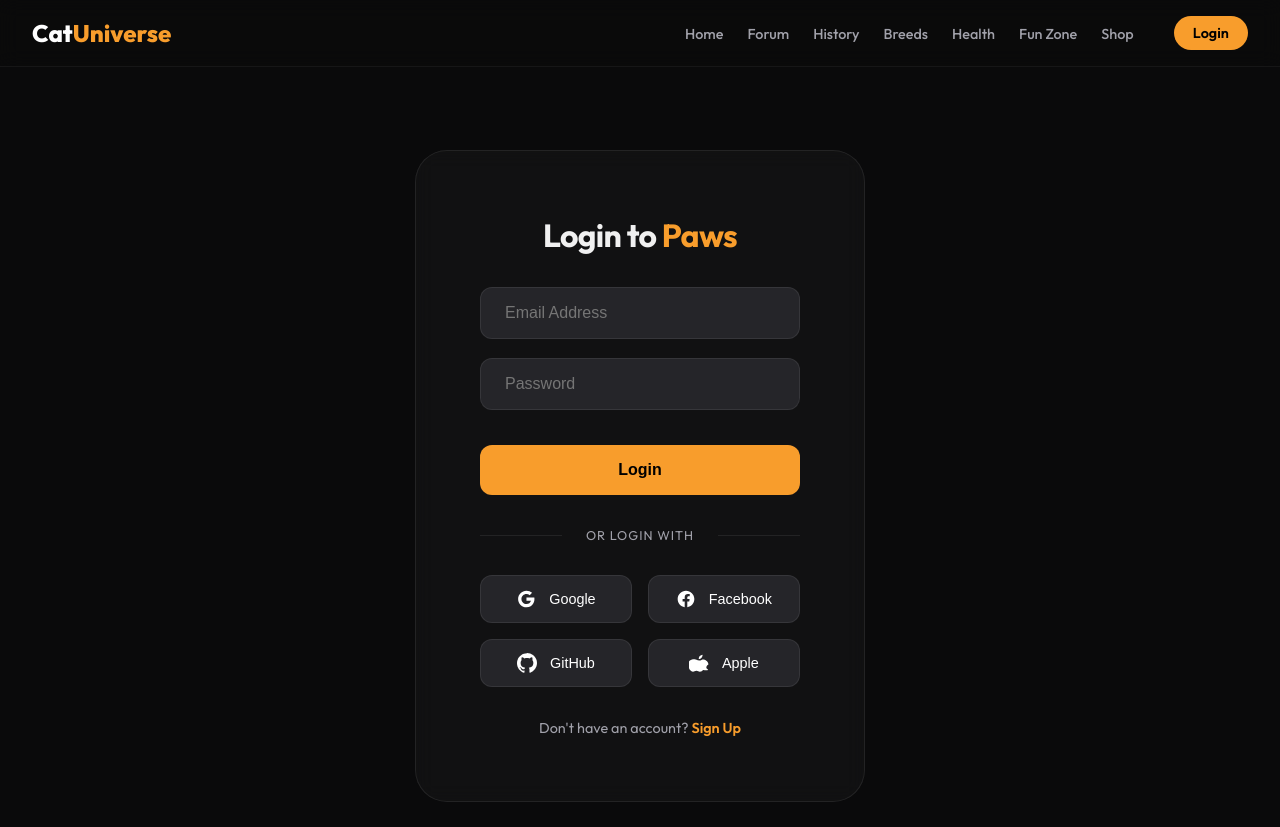
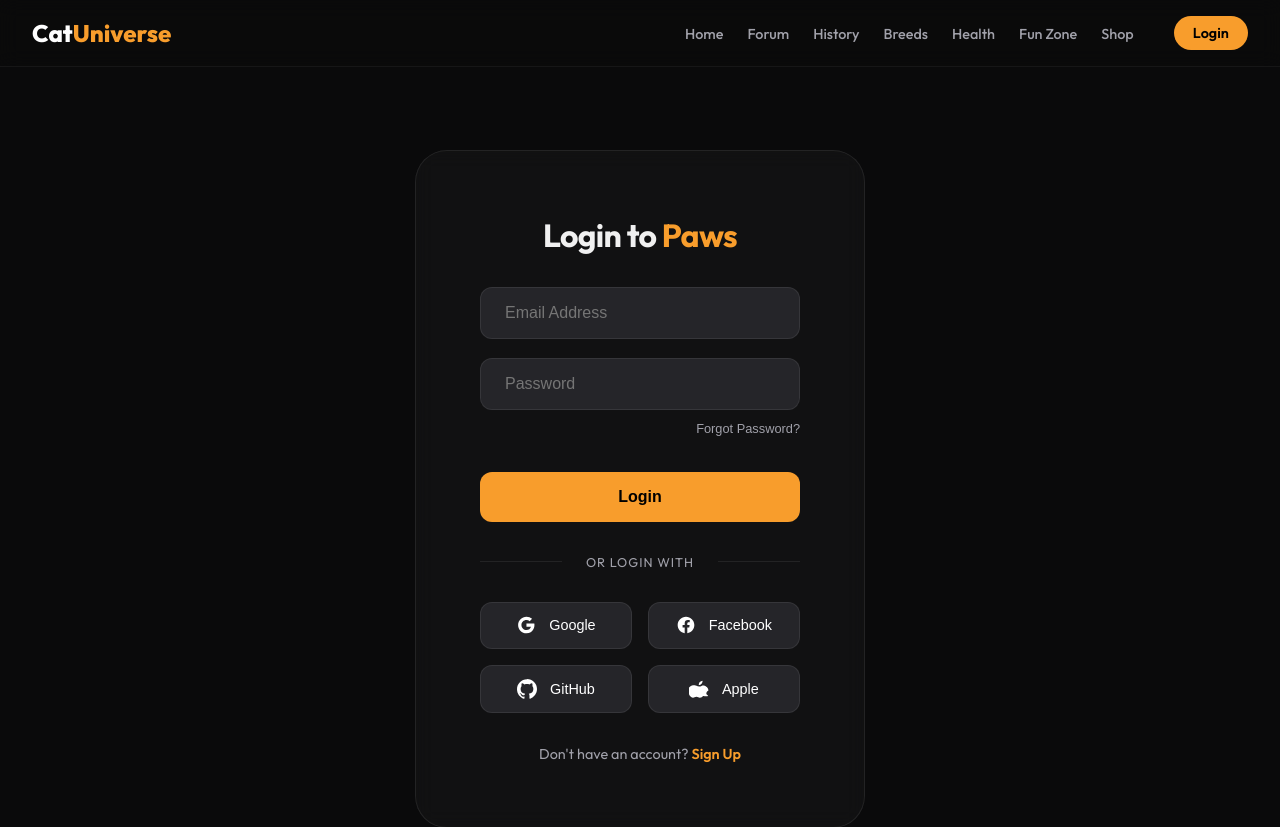
Before and after one commit to Ishangadineth/cat-web, a Next.js app: page /login in a window 1280 px wide. Shown: the top 827 px of the page. Built offline with nearby package versions, Linux system fonts and the light colour scheme; no server answers.

Commit message:
Enhance UX: redirect unauthenticated users to login and add Forgot Password option

```diff
--- a/app/login/auth.module.css
+++ b/app/login/auth.module.css
@@ -40,6 +40,35 @@
     display: flex;
     flex-direction: column;
     gap: 1.2rem;
+}
+
+.success {
+    color: #4CAF50;
+    background: rgba(76, 175, 80, 0.1);
+    padding: 1rem;
+    border-radius: 10px;
+    margin-bottom: 2rem;
+    font-size: 0.9rem;
+    text-align: center;
+}
+
+.forgotBtnWrapper {
+    display: flex;
+    justify-content: flex-end;
+    margin-top: -0.5rem;
+}
+
+.forgotBtn {
+    background: none;
+    border: none;
+    color: var(--text-muted);
+    font-size: 0.8rem;
+    cursor: pointer;
+    transition: 0.3s;
+}
+
+.forgotBtn:hover {
+    color: var(--primary);
 }
 
 .authBox input {
--- a/app/login/page.js
+++ b/app/login/page.js
@@ -9,7 +9,8 @@ export default function Login() {
     const [email, setEmail] = useState("");
     const [password, setPassword] = useState("");
     const [error, setError] = useState("");
-    const { user, login, loginWithProvider, loading } = useAuth();
+    const [message, setMessage] = useState("");
+    const { user, login, loginWithProvider, resetPassword, loading } = useAuth();
     const router = useRouter();
 
     // If user is already logged in, redirect to profile
@@ -20,11 +21,26 @@ export default function Login() {
 
     const handleSubmit = async (e) => {
         e.preventDefault();
+        setError("");
+        setMessage("");
         try {
             await login(email, password);
             router.push("/profile");
         } catch (err) {
             setError("Failed to login. Check your credentials.");
+            console.error(err);
+        }
+    };
+
+    const handleResetPassword = async () => {
+        if (!email) return setError("Please enter your email first.");
+        setError("");
+        setMessage("");
+        try {
+            await resetPassword(email);
+            setMessage("Password reset email sent! Check your inbox.");
+        } catch (err) {
+            setError("Failed to send reset email.");
             console.error(err);
         }
     };
@@ -44,6 +60,7 @@ export default function Login() {
             <div className={styles.authBox}>
                 <h1>Login to <span>Paws</span></h1>
                 {error && <p className={styles.error}>{error}</p>}
+                {message && <p className={styles.success}>{message}</p>}
                 <form onSubmit={handleSubmit}>
                     <input
                         type="email"
@@ -59,6 +76,11 @@ export default function Login() {
                         onChange={(e) => setPassword(e.target.value)}
                         required
                     />
+                    <div className={styles.forgotBtnWrapper}>
+                        <button type="button" onClick={handleResetPassword} className={styles.forgotBtn}>
+                            Forgot Password?
+                        </button>
+                    </div>
                     <button type="submit" className={styles.submitBtn}>Login</button>
                 </form>
 
--- a/context/AuthContext.js
+++ b/context/AuthContext.js
@@ -5,7 +5,8 @@ import {
     signInWithEmailAndPassword,
     createUserWithEmailAndPassword,
     signOut,
-    signInWithPopup
+    signInWithPopup,
+    sendPasswordResetEmail
 } from "firebase/auth";
 import { auth, db, googleProvider, facebookProvider, githubProvider, appleProvider } from "@/lib/firebase";
 import { doc, getDoc, setDoc, onSnapshot } from "firebase/firestore";
@@ -86,8 +87,12 @@ export const AuthProvider = ({ children }) => {
         return signOut(auth);
     };
 
+    const resetPassword = (email) => {
+        return sendPasswordResetEmail(auth, email);
+    };
+
     return (
-        <AuthContext.Provider value={{ user, login, signup, logout, loginWithProvider, loading }}>
+        <AuthContext.Provider value={{ user, login, signup, logout, loginWithProvider, resetPassword, loading }}>
             {!loading && children}
         </AuthContext.Provider>
     );
```
Also changed, not shown: app/forum/page.js (+7 -5 lines).
